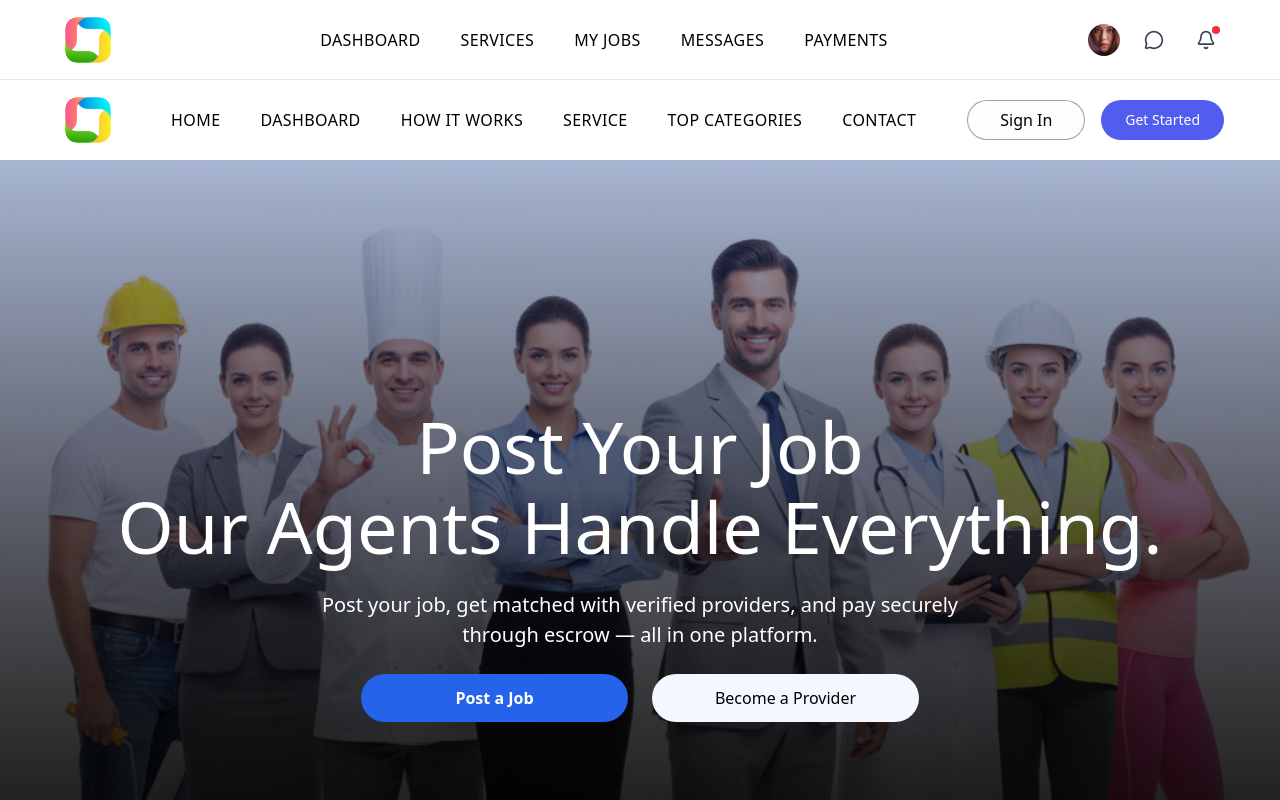
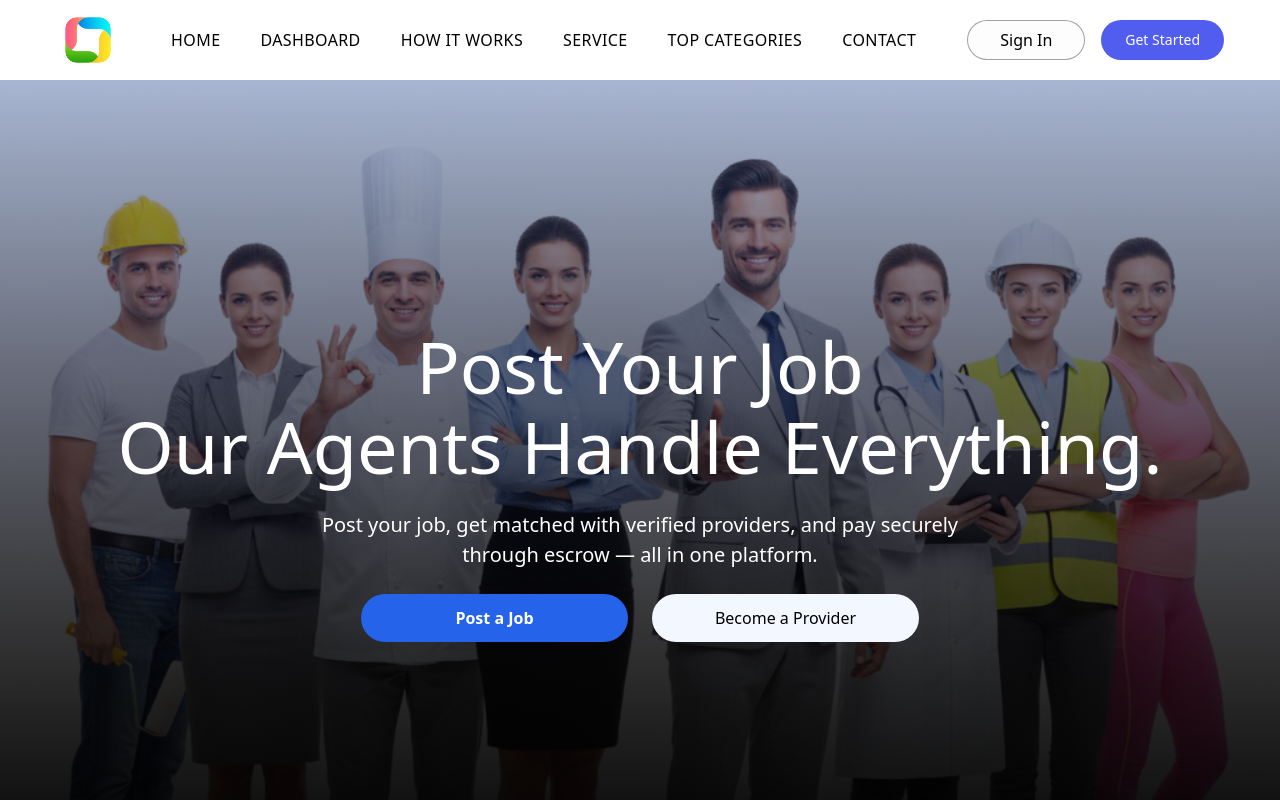
Before and after one commit to Taimoor9211/Post-Your-Job, a React (Vite) app: page / in a window 1280 px wide. Shown: the top 800 px of the page. Built offline with nearby package versions, Linux system fonts and the light colour scheme.

Commit message:
Added new features and fixed bugs

```diff
--- a/src/App.jsx
+++ b/src/App.jsx
@@ -1,5 +1,5 @@
 import React from 'react';
-import { BrowserRouter as Router, Routes, Route } from 'react-router-dom';
+import { BrowserRouter as Router, Routes, Route, useLocation } from 'react-router-dom';
 import HomePage from './Pages/HomePage';
 import './index.css';
 import Dashboard from './Pages/Dashboard';
@@ -9,11 +9,12 @@ import MyJobs from './Pages/MyJobs';
 import Messages from './Pages/Messages';
 import Payments from './Pages/Payments';
 import DashboardNavbar from './Components/DashboardComponents/DashboardNavbar';
+import Navbar from './Components/Navbar';
 
 const App = () => {
   return (
     <Router>
-      <DashboardNavbar/>
+      <ConditionalNavbar />
       <Routes>
         <Route path="/" element={<HomePage />} />
         <Route path="/dashboard" element={<Dashboard />} />
@@ -22,9 +23,24 @@ const App = () => {
         <Route path="/messages" element={<Messages />} />
         <Route path="/payments" element={<Payments />} />
       </Routes>
-        <Footer/>
+      <Footer />
     </Router>
   );
 };
 
+// Component to conditionally render the appropriate navbar
+const ConditionalNavbar = () => {
+  const location = useLocation();
+
+  return (
+    <>
+      {location.pathname === '/' ? (
+        <Navbar />
+      ) : (
+        <DashboardNavbar />
+      )}
+    </>
+  );
+};
+
 export default App;
--- a/src/Pages/HomePage.jsx
+++ b/src/Pages/HomePage.jsx
@@ -11,7 +11,6 @@ import Footer from "../Components/Footer";
 const HomePage = () => {
   return (
     <div>
-      <Navbar />
       <HeroSection />
       <HowItsWork />
       <PostYourFirstTask />
```
Lines whose indentation alone changed are shown as unchanged.
